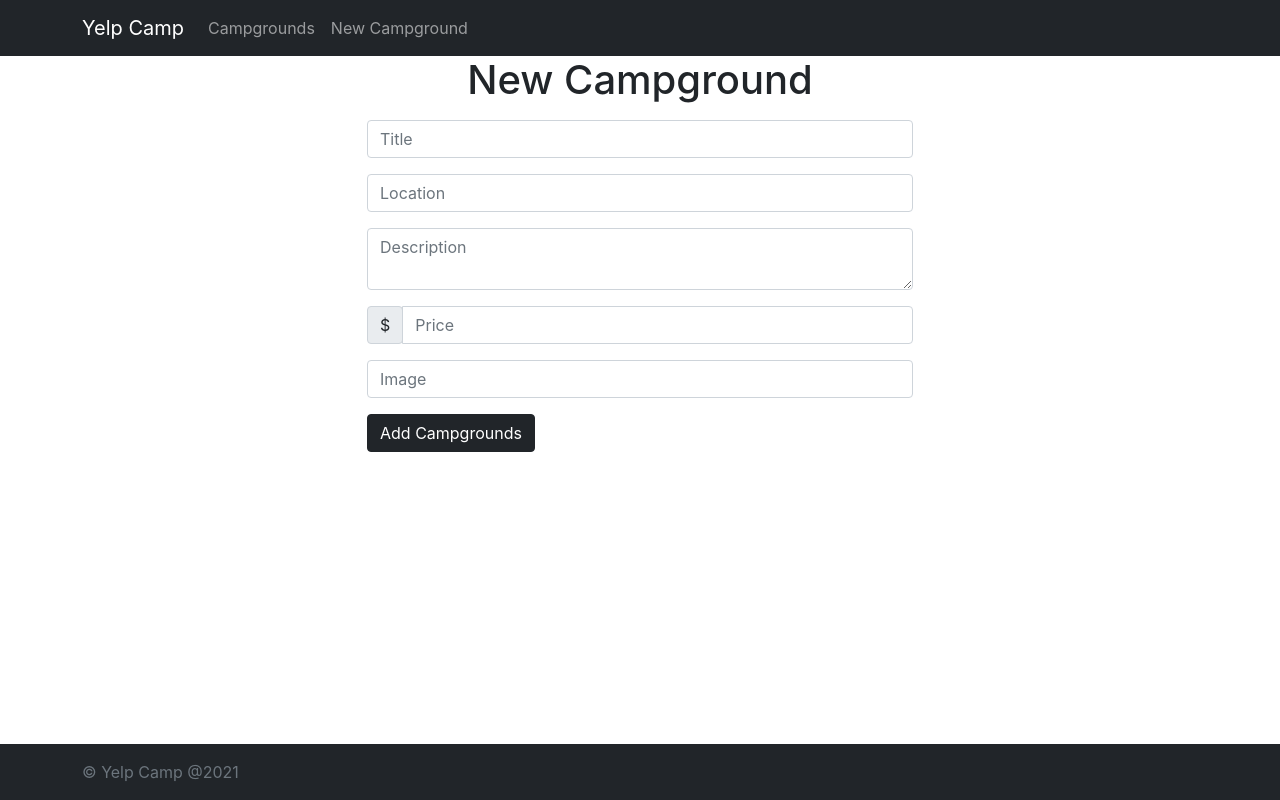
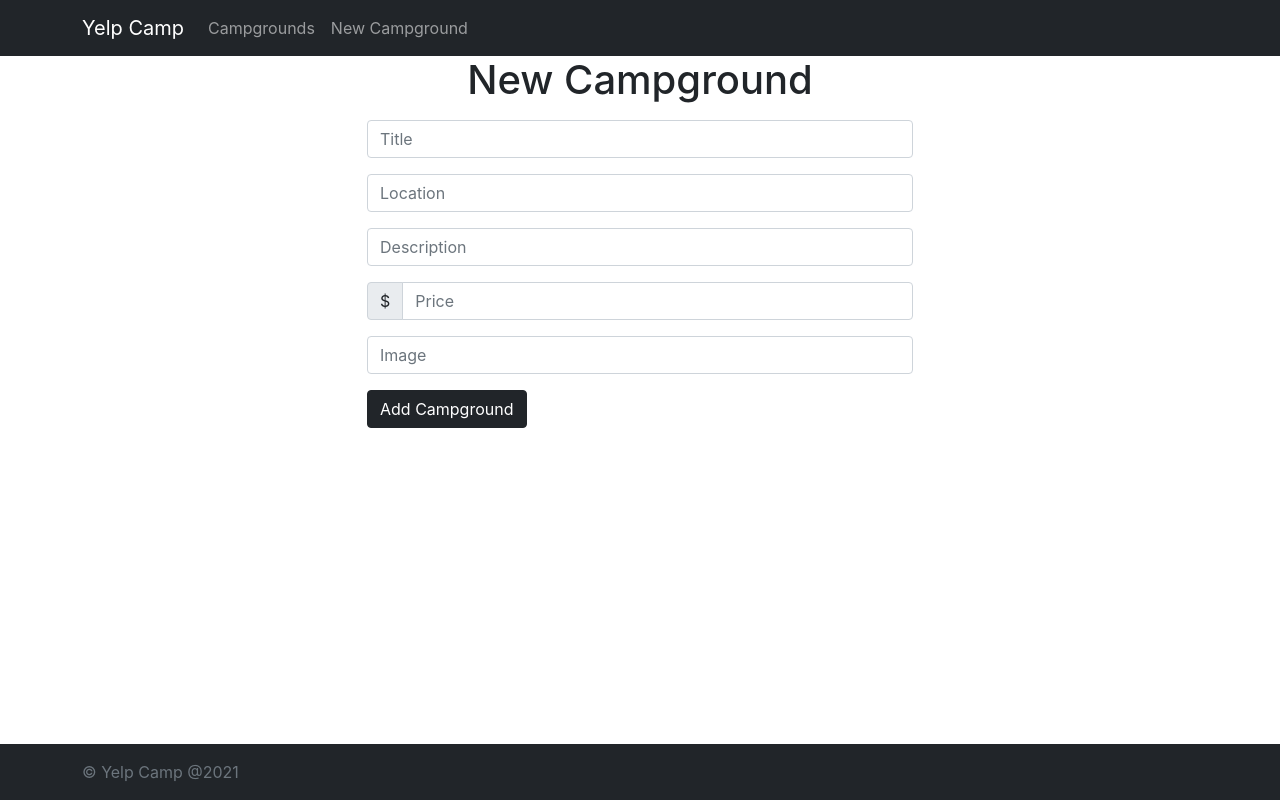
Before and after one commit to the-rabblerouser/yelpcamp-nextjs, a Next.js app: page /NewCampground in a window 1280 px wide. Built offline with nearby package versions, Linux system fonts and the light colour scheme.

Commit message:
added react-hook-form in newcampground.js to handle client side form validation

```diff
--- a/package.json
+++ b/package.json
@@ -11,10 +11,10 @@
     "axios": "^0.21.1",
     "body-parser": "^1.19.0",
     "bootstrap": "^5.0.0-beta1",
-    "mongoose": "^5.11.11",
     "next": "10.0.5",
     "react": "17.0.1",
     "react-dom": "17.0.1",
+    "react-hook-form": "^6.15.1",
     "reactstrap": "^8.9.0",
     "swr": "^0.4.0"
   }
--- a/pages/NewCampground.js
+++ b/pages/NewCampground.js
@@ -12,67 +12,124 @@ import {
 	InputGroup,
 	InputGroupAddon,
 } from 'reactstrap';
+import { useForm, Controller } from 'react-hook-form';
 
 import Layout from '../components/layout';
 // import style from '../styles/newcampground.module.css';
 
-const initialState = {
-	title: '',
-	location: '',
-	description: '',
-	price: '',
-	image: '',
-};
+// const initialState = {
+// 	title: '',
+// 	location: '',
+// 	description: '',
+// 	price: '',
+// 	image: '',
+// };
 
-function reducer(state, { field, value }) {
-	return {
-		...state,
-		[field]: value,
-	};
-}
+// function reducer(state, { field, value }) {
+// 	return {
+// 		...state,
+// 		[field]: value,
+// 	};
+// }
 
 const NewCampground = () => {
-	const [state, dispatch] = useReducer(reducer, initialState);
+	// const [state, dispatch] = useReducer(reducer, initialState);
 
 	const router = useRouter();
 
-	const handleChange = (e) => {
-		dispatch({ field: e.target.name, value: e.target.value });
-	};
+	// const handleChange = (e) => {
+	// 	dispatch({ field: e.target.name, value: e.target.value });
+	// };
 
-	const handleSubmit = (e) => {
-		e.preventDefault();
-
+	const onSubmit = (data) => {
 		axios({
 			method: 'post',
 			url: '/api/campgrounds',
-			data: {
-				title,
-				location,
-				description,
-				price,
-				image,
-			},
+			data,
 		});
 		router.push('/');
 	};
 
-	const { title, location, description, price, image } = state;
+	// const { title, location, description, price, image } = state;
+
+	const { register, handleSubmit, errors } = useForm();
+	// const onSubmit = (data) => console.log(data);
 
 	return (
 		<>
-			<Row>
+			<div className="row">
+				<h1 className="text-center mb-3">New Campground</h1>
+				<div className="col-md-6 offset-md-3">
+					<form onSubmit={handleSubmit(onSubmit)}>
+						<div className="mb-3">
+							<input
+								type="text"
+								name="title"
+								placeholder="Title"
+								className="form-control"
+								ref={register({ required: true })}
+							/>
+							{errors.title && '*Title is required'}
+						</div>
+						<div className="mb-3">
+							<input
+								name="location"
+								className="form-control"
+								type="text"
+								placeholder="Location"
+								ref={register({ required: true })}
+							/>
+							{errors.location && '*Location is required'}
+						</div>
+						<div className="mb-3">
+							<input
+								type="textarea"
+								name="description"
+								placeholder="Description"
+								className="form-control"
+								ref={register({ required: true })}
+							/>
+							{errors.description && '*Description is required'}
+						</div>
+						<div className="mb-3">
+							<div className="input-group">
+								<span className="input-group-text">$</span>
+								<input
+									type="number"
+									name="price"
+									placeholder="Price"
+									className="form-control"
+									ref={register({ required: true })}
+								/>
+							</div>
+							{errors.price && '* Price is required'}
+						</div>
+						<div className="mb-3">
+							<input
+								type="text"
+								name="image"
+								placeholder="Image"
+								className="form-control"
+								ref={register({ required: true })}
+							/>
+							{errors.image && '*Image URL is required'}
+						</div>
+						<button className="btn btn-dark">Add Campground</button>
+					</form>
+				</div>
+			</div>
+			{/* <Row>
 				<h1 className="text-center mb-3">New Campground</h1>
 				<Col sm={{ size: 6, offset: 3 }}>
-					<Form onSubmit={handleSubmit}>
+					<Form onSubmit={handleSubmit(onSubmit)}>
 						<FormGroup className="mb-3">
 							<Input
 								type="text"
 								name="title"
 								placeholder="Title"
-								value={title}
-								onChange={handleChange}
+								ref={register({ required: true })}
 							/>
+							{errors.title && 'Title is required'}
 						</FormGroup>
 						<FormGroup className="mb-3">
 							<Input
@@ -118,7 +175,7 @@ const NewCampground = () => {
 						<Button color="dark">Add Campgrounds</Button>
 					</Form>
 				</Col>
-			</Row>
+			</Row> */}
 		</>
 	);
 };
```
Also changed, not shown: 1 other file (tests, documents, lock files or other folders).
